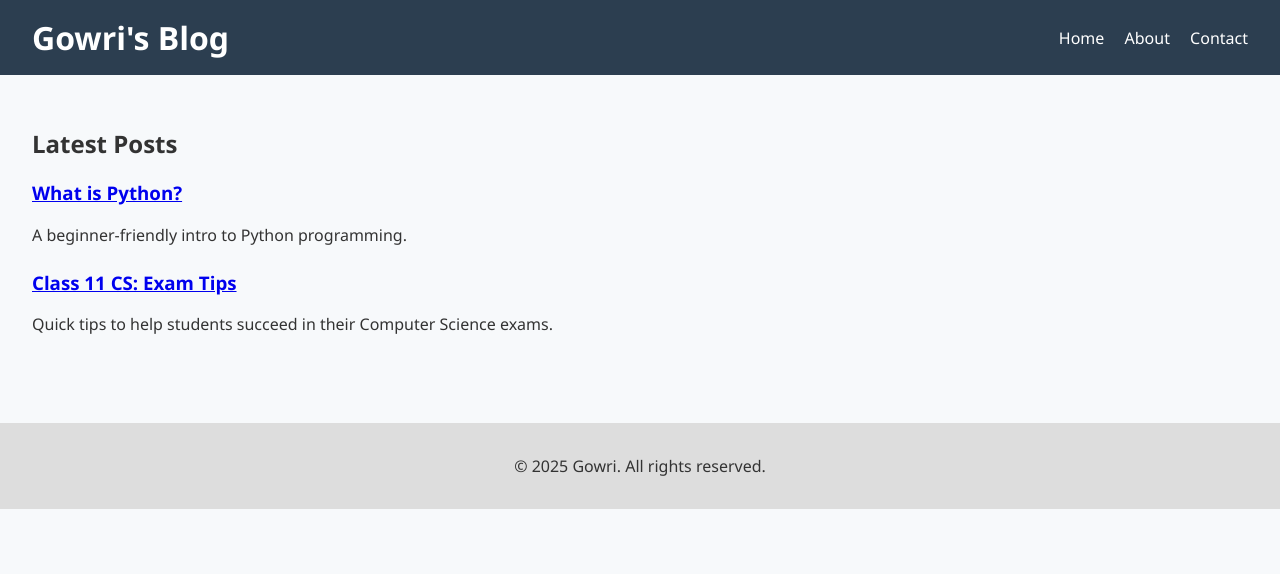
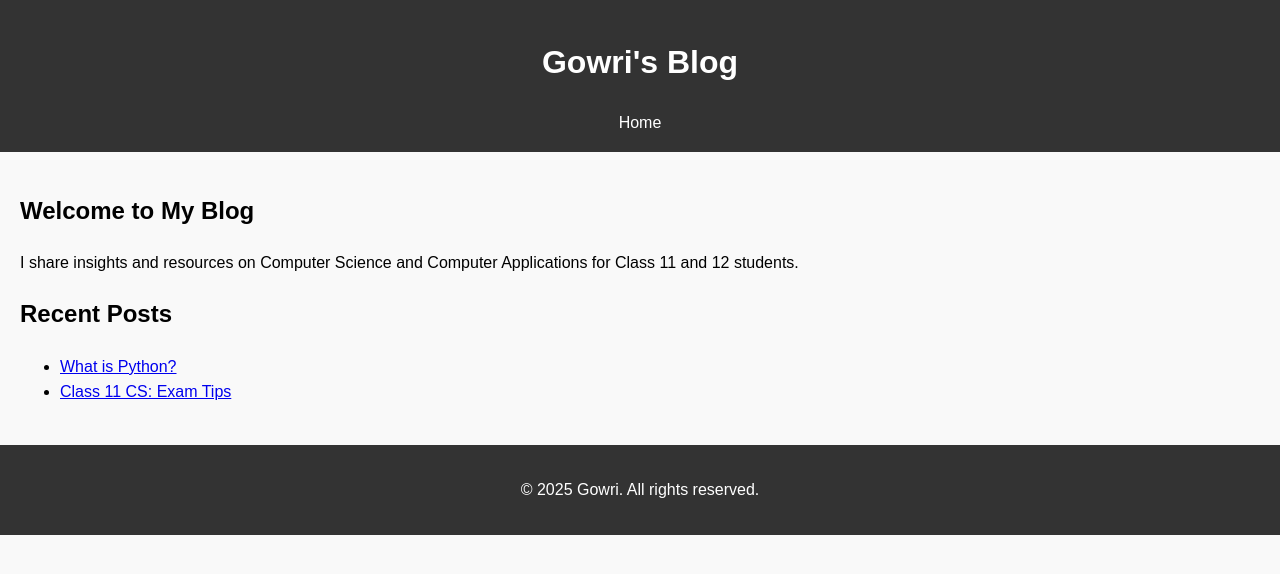
Before and after one commit to Gowri-webtech/Gowri-blog_tech, a plain HTML site: page index.html in a window 1280 px wide. Drawn offline with Linux system fonts and the light colour scheme.

Commit message:
Add files via upload

```diff
--- a/index.html
+++ b/index.html
@@ -10,23 +10,22 @@
     <h1>Gowri's Blog</h1>
     <nav>
       <a href="index.html">Home</a>
-      <a href="about.html">About</a>
-      <a href="contact.html">Contact</a>
     </nav>
   </header>
 
   <main>
-    <h2>Latest Posts</h2>
-    <div class="posts">
-      <article>
-        <h3><a href="blog/post1.html">What is Python?</a></h3>
-        <p>A beginner-friendly intro to Python programming.</p>
-      </article>
-      <article>
-        <h3><a href="blog/post2.html">Class 11 CS: Exam Tips</a></h3>
-        <p>Quick tips to help students succeed in their Computer Science exams.</p>
-      </article>
-    </div>
+    <section>
+      <h2>Welcome to My Blog</h2>
+      <p>I share insights and resources on Computer Science and Computer Applications for Class 11 and 12 students.</p>
+    </section>
+
+    <section>
+      <h2>Recent Posts</h2>
+      <ul>
+        <li><a href="blog/post1.html">What is Python?</a></li>
+        <li><a href="blog/post2.html">Class 11 CS: Exam Tips</a></li>
+      </ul>
+    </section>
   </main>
 
   <footer>
--- a/styles.css
+++ b/styles.css
@@ -1,41 +1,24 @@
 body {
-  font-family: 'Segoe UI', sans-serif;
-  background: #f7f9fb;
-  color: #333;
+  font-family: Arial, sans-serif;
+  line-height: 1.6;
   margin: 0;
   padding: 0;
+  background: #f9f9f9;
 }
-
-header {
-  background: #2c3e50;
-  color: white;
-  padding: 1em 2em;
-  display: flex;
-  justify-content: space-between;
-  align-items: center;
+header, footer {
+  background: #333;
+  color: #fff;
+  padding: 1rem;
+  text-align: center;
 }
-
-header h1 {
-  margin: 0;
-}
-
 nav a {
-  margin-left: 1em;
-  color: white;
+  color: #fff;
+  margin: 0 10px;
   text-decoration: none;
 }
-
 main {
-  padding: 2em;
+  padding: 20px;
 }
-
-.posts article {
-  margin-bottom: 1.5em;
+section {
+  margin-bottom: 20px;
 }
-
-footer {
-  text-align: center;
-  padding: 1em;
-  background: #ddd;
-  margin-top: 2em;
-}
```
